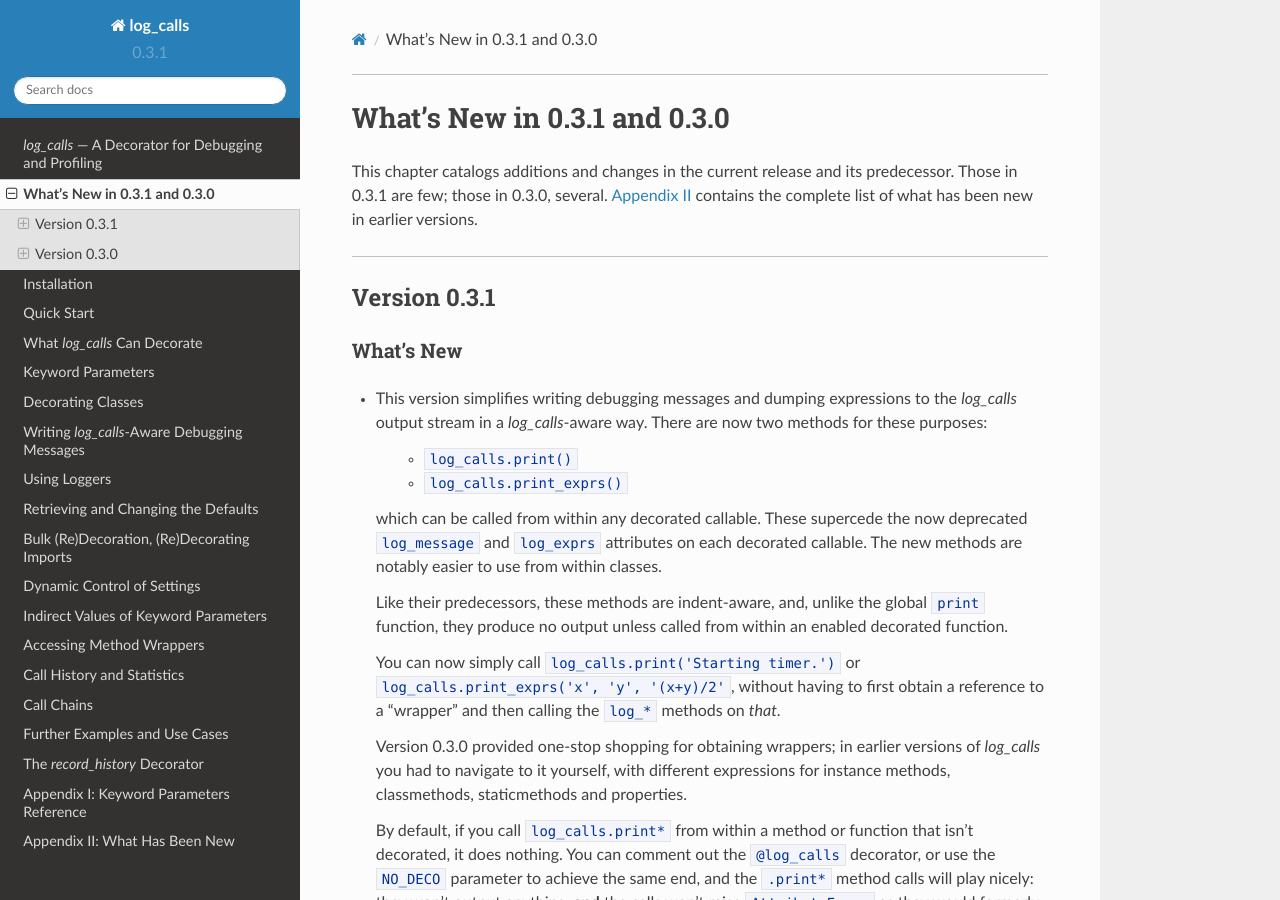
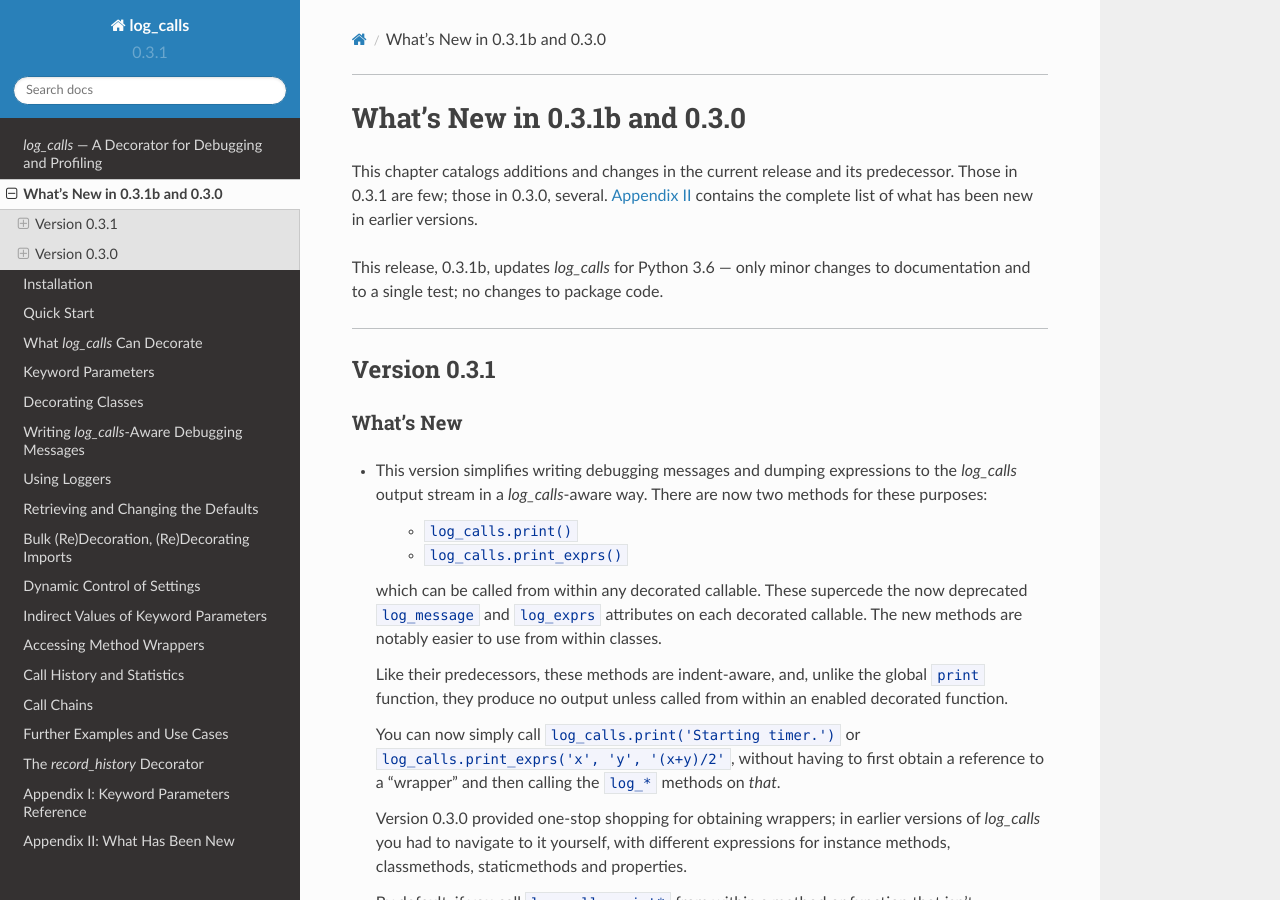
Before and after one commit to Twangist/log_calls, a Sphinx documentation site: the page built from log_calls/docs/source/whats_new.rst, in a window 1280 px wide and 900 px high. Built offline with Sphinx 7.4.7 and the Read the Docs theme 2.0.0, drawn with Linux system fonts in a browser that asks for light colours.

Commit message:
0.3.1b -- Documentation & readme updates: version #, Py 3.6-isms, mention of 3.6 One test needed change (repr change in Py3.6)

```diff
--- a/log_calls/docs/source/conf.py
+++ b/log_calls/docs/source/conf.py
@@ -51,7 +51,7 @@ master_doc = 'index'
 
 # General information about the project.
 project = 'log_calls'
-copyright = '2014-2016, Brian O\'Neill'
+copyright = '2014-2017, Brian O\'Neill'
 author = 'Brian O\'Neill'
 
 # The version info for the project you're documenting, acts as replacement for
@@ -61,7 +61,7 @@ author = 'Brian O\'Neill'
 # The short X.Y version.
 version = '0.3.1'
 # The full version, including alpha/beta/rc tags.
-release = '0.3.1'
+release = '0.3.1b'
 
 # The language for content autogenerated by Sphinx. Refer to documentation
 # for a list of supported languages.
--- a/log_calls/docs/source/whats_new.rst
+++ b/log_calls/docs/source/whats_new.rst
@@ -9,6 +9,9 @@ This chapter catalogs additions and changes in the current release and its
 predecessor. Those in 0.3.1 are few; those in 0.3.0, several.
 :ref:`Appendix II <what_has_been_new>` contains the complete list of
 what has been new in earlier versions.
+
+This release, |release|, updates `log_calls` for Python 3.6 — only minor changes
+to documentation and to a single test; no changes to package code.
 
 --------------------------------------------------------------------
 
--- a/log_calls/version.py
+++ b/log_calls/version.py
@@ -1 +1 @@
-__version__ = '0.3.1'
+__version__ = '0.3.1b'
--- a/setup.py
+++ b/setup.py
@@ -89,6 +89,7 @@ setup(
         'Programming Language :: Python :: 3.3',
         'Programming Language :: Python :: 3.4',
         'Programming Language :: Python :: 3.5',
+        'Programming Language :: Python :: 3.6',
         'Programming Language :: Python :: Implementation :: CPython',
         'Intended Audience :: Developers',
         'Operating System :: OS Independent',
```
Also changed, not shown: readme.rst (+10 -5 lines), 2 other files.
